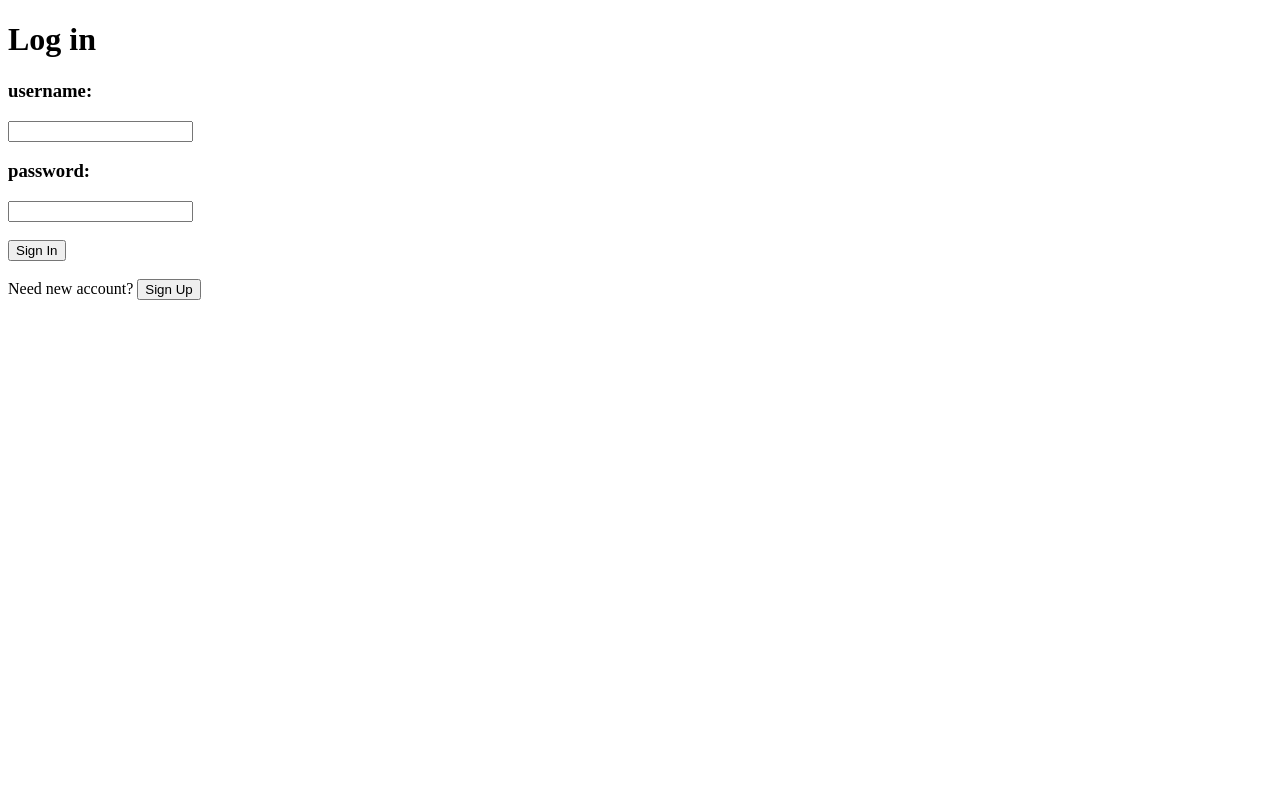
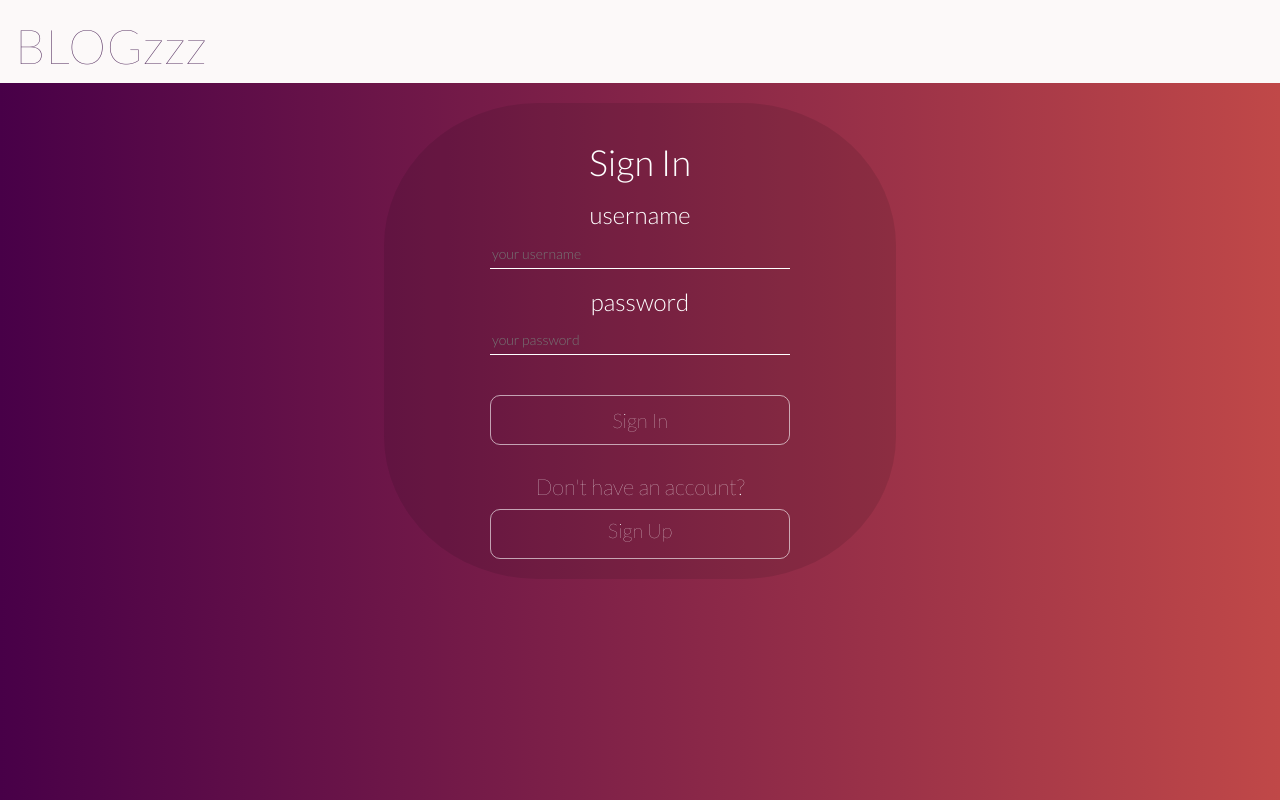
Before and after one commit to Tushige/e-Commerce, a Python web app: template templates/signin.html in a window 1280 px wide. Run offline with Jinja, Linux system fonts and the light colour scheme; the template is opened without the code that fills it, so the values that code supplies are empty; some libraries are stand-ins or nearby versions.

Commit message:
fixed span center issue in signin page. added parent template for signin/signup. All styles done.

```diff
--- a/static/base.css
+++ b/static/base.css
@@ -1,5 +1,11 @@
 header {
     background-color: #532d5e;
+    /*
+     * got this gradient from www.uigradients.com
+     */
+    background: #C04848; /* fallback for old browsers */
+    background: -webkit-linear-gradient(to left, #C04848 , #480048); /* Chrome 10-25, Safari 5.1-6 */
+    background: linear-gradient(to left, #C04848 , #480048); /* W3C, IE 10+/ Edge, Firefox 16+, Chrome 26+, Opera 12+, Safari 7+ */
 }
 
 /* main title of web page: Blogzzz*/
@@ -28,8 +34,8 @@ pre {
     text-decoration: none!important;
 }
 .btn-header span{
-    display: block;
-    float: right;
+    display: inline-block;
+    float:center;
     position:relative;
     /*why does this add smoothness?*/
     top: 0px;
@@ -49,7 +55,6 @@ pre {
     /* positions text 40px below the top*/
     line-height:45px;
     text-align:center;
-    text-decoration: none;
     user-select:none;
 }
 /* changes color of span buttons when user hovers over it */
--- /dev/null
+++ b/static/signin.css
@@ -0,0 +1,132 @@
+/***************************
+ * This file is used to style
+ *  1.  signin.html
+ *  2.  signup.html
+ *
+ */
+body {
+    /*
+     * got this gradient from www.uigradients.com
+     */
+    background: #C04848; /* fallback for old browsers */
+    background: -webkit-linear-gradient(to left, #C04848 , #480048); /* Chrome 10-25, Safari 5.1-6 */
+    background: linear-gradient(to left, #C04848 , #480048); /* W3C, IE 10+/ Edge, Firefox 16+, Chrome 26+, Opera 12+, Safari 7+ */
+}
+
+/* The header of the web page*/
+#title-header {
+    background-color: #fcf9f9;
+}
+
+/* The title of the web page*/
+#title-header a{
+    margin:0;
+    text-decoration: none;
+    cursor:pointer;
+    color: #532d5e;
+}
+
+/* main content box */
+.container-panel {
+    width:40%;
+    margin: 20px auto;
+    padding: 20px;
+    text-align: center;
+    background-color: rgba(255,255,255, 0.3 );
+    background-color: rgba(0,0,0, 0.1 );
+    border-radius: 30%;
+}
+
+/* the title of main content*/
+.title-container h1 {
+    color:white;
+}
+
+/* texts such as 'username', 'password'*/
+.form-title {
+    color:white;
+}
+/* the text, 'need to create a new account'*/
+.form-comment {
+    color:white;
+    font-size: 22px;
+}
+/* error messages for incorrect input */
+.error-msg {
+    color:red;
+}
+
+/* username, password fields */
+input {
+    width: 300px;
+    height:30px;
+    background: transparent;
+    border:0;
+    border-radius: 0;
+    user-select:none;
+    box-shadow: none;
+    border-bottom: 1px solid white;
+    outline: none;
+    text-align: left;
+    /* changes cursor color to white */
+    color:white;
+}
+/* add/modify style for submit input*/
+.btn {
+    text-align: center;
+    font-weight: 100;
+    font-size: 20px;
+    width:300px;
+    height:50px;
+    border-radius: 10px;
+    border: 1px solid;
+    border-color: rgba(255,255,255,0.6);
+    color:white;
+    transition: 0.5s linear box-shadow;
+}
+
+/*--- specific to signin.html ---*/
+#signup-container {
+    margin-top:30px;
+}
+/* container of the 'signup' span field*/
+#btn-signup-container {
+    color: white;
+    text-align: center;
+}
+
+#btn-signup-container a{
+    text-decoration: none;
+    cursor: pointer;
+    display: inline-block;
+    text-align: center;
+}
+
+#btn-signup-container span{
+    display: block;
+    float: none;
+    top: 0px;
+    font-weight: 100;
+    font-size: 20px;
+    transition: font 0.5s ease;
+    background-color:rgba(0,0,0,0.0);
+    border-color: rgba(255,255,255,0.6);
+    border-radius:10px;
+    border-width: 1px;
+    border-style: solid;
+    color:white;
+    width:300px;
+    height:50px;
+
+    /* positions text 40px below the top*/
+    line-height:40px;
+    text-align:center;
+}
+
+#btn-signup-container span:hover,
+.btn:hover {
+    transition: font 0.5s ease;
+    font-size: 22px;
+    background-color:#e0e2e5;
+    color: #532d5e;
+}
--- a/static/welcome.css
+++ b/static/welcome.css
@@ -11,6 +11,7 @@
     text-align: center;
     padding-top: 200px;
     padding-bottom: 350px;
+    outline: 1px solid red !important;
 }
 
 #text-welcome{
@@ -28,6 +29,7 @@
     display: block;
     top: 0px;
     font-weight: 100;
+    transition: font 1.7s ease;
     font-size: 20px;
     background-color:rgba(0,0,0,0.0);;
     border-color: rgba(255,255,255,0.6);
@@ -44,7 +46,8 @@
     user-select:none;
 }
 #btn-newpost span:hover {
-    font-weight: 500;
+    transition: font 0.5s ease;
+    font-size: 22px;
     background-color:#e0e2e5;
     color: #532d5e;
 }
--- a/templates/base.html
+++ b/templates/base.html
@@ -13,6 +13,7 @@
     </head>
     <body>
         <header>
+            {% block header %}
             <div class='container-fluid'>
                 <div class='row'>
                     <!-- page title-->
@@ -27,7 +28,7 @@
                         <!-- Sign In button-->
                         <div class='col-md-6 btn-header'>
                             <a href="http://localhost:8080/signin">
-                                <span class='btn-header'>Sign in</span>
+                                <span>Sign in</span>
                             </a>
                         </div>
                     {% else %}
@@ -49,6 +50,7 @@
                     </div>
                 </div> <!-- row-->
             </div> <!-- container-->
+            {% endblock%}
         </header>
         <!-- area for the derived html to post content-->
         <div id='main-content'>
--- a/templates/newpost.html
+++ b/templates/newpost.html
@@ -5,6 +5,12 @@
     <title>New Blog Submission</title>
     <link rel="stylesheet" type="text/css" href="static/newpost.css">
 {% endblock %}
+
+<!-- use header provided by base -->
+{% block header %}
+    {{ super() }}
+{% endblock %}
+
 <!-- Fill the actual page content -->
 {% block content %}
 <div id='main-container'>
--- a/templates/permalink.html
+++ b/templates/permalink.html
@@ -3,6 +3,11 @@
 {% block head %}
     {{ super() }}
     <link rel='stylesheet' type='text/css' href='static/permalink.css'>
+{% endblock %}
+
+<!-- use header provided by base -->
+{% block header %}
+    {{ super() }}
 {% endblock %}
 
 <!-- Fill the actual page content -->
--- /dev/null
+++ b/templates/registration_header.html
@@ -0,0 +1,11 @@
+<!-- This snippet is a custom header for
+    1. Sign In page
+    2. Sign Up page
+-->
+<div class="container-fluid" id="title-header">
+    <h1 class="text-left text-super text-thin">
+        <a href='/'>
+            BLOGzzz
+        </a>
+    </h1>
+</div>
--- a/templates/signin.html
+++ b/templates/signin.html
@@ -1,25 +1,57 @@
-<!DOCTYPE html>
-<html>
-<head>
-    <title> Log in page </title>
-</head>
-<body>
-    <h1>Log in</h1>
+{% extends 'base.html' %}
+<!-- add additional info to head-->
+{% block head %}
+    <!-- import parent's content-->
+    {{ super() }}
+    <title>Sign In</title>
+    <link rel='stylesheet' type='text/css' href='static/signin.css'>
+{% endblock %}
+
+<!-- use custom header for sign-in and sign-up pages -->
+{% block header %}
+    {% include 'registration_header.html' %}
+{% endblock %}
+
+<!-- Add own page content -->
+{% block content %}
+    <!-- Sign In box-->
+    <div class="container-panel">
+        <!-- title : 'Sign In'-->
+        <div class="title-container">
+            <h1>Sign In</h1>
+        </div>
+
+        <!-- Sign In form -->
         <form method='post'>
-        <h3> username: </h3>
-        <input type='text' name='username' value='{{username}}'>
+            <h3 class="form-title">
+                username
+            </h3>
+            <input type='text' name='username' value='{{username}}' placeholder="your username"><br>
+            <label class="error-msg">
                 {{userError}}
-        <h3> password: </h3>
-        <input type='password' name='password' value='{{password}}'>
+            </label>
+            <h3 class="form-title">
+                password
+            </h3>
+            <input type='password' name='password' value='{{password}}' placeholder="your password"><br>
+            <label class="error-msg">
                 {{passError}}
+            </label>
             <br>
             <br>
-        <input type='submit' value='Sign In'>
+            <input type='submit' class="btn" value='Sign In'>
         </form>
-    <br>
-    <form action='/signup'>
-        <label>Need new account?</label>
-        <input type='submit' value='Sign Up'>
-    </form>
-</body>
-</html>
+        <!-- Sign Up button-->
+        <div id="signup-container">
+            <h4 class="form-comment text-thin">
+                Don't have an account?
+            </h4>
+            <div id='btn-signup-container'>
+                <a href="http://localhost:8080/signup">
+                    <span>Sign Up</span>
+                </a>
+            </div>
+        </div>
+
+    </div>
+{% endblock %}
--- a/templates/welcome.html
+++ b/templates/welcome.html
@@ -4,6 +4,11 @@
     {{ super() }}
     <title>Submit new post</title>
     <link rel='stylesheet' type='text/css' href='static/welcome.css'>
+{% endblock %}
+
+<!-- use header provided by base -->
+{% block header %}
+    {{ super() }}
 {% endblock %}
 
 {% block content %}
```
Also changed, not shown: signin.py (+5 -3 lines), templates/front.html (+7 -1 lines), templates/signup.html (+52 -16 lines), 4 other files. Lines whose indentation alone changed are shown as unchanged.
